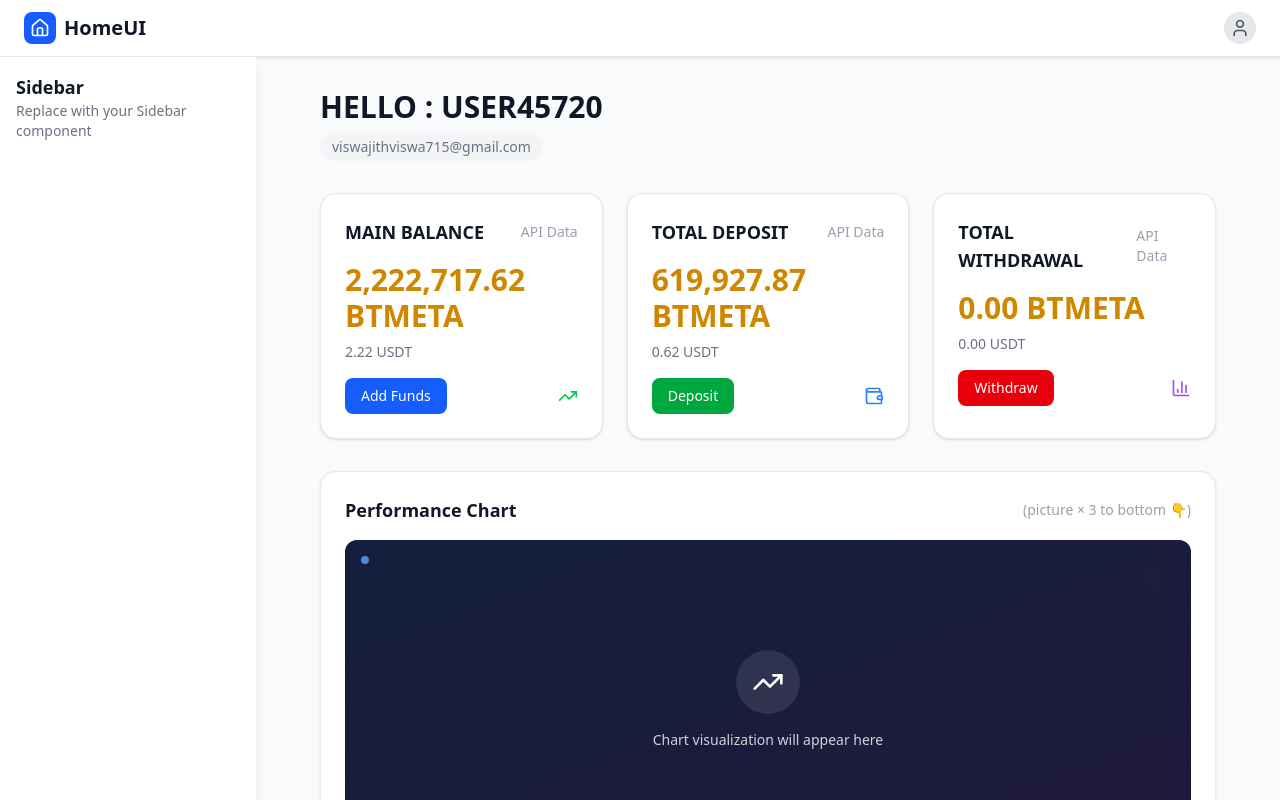
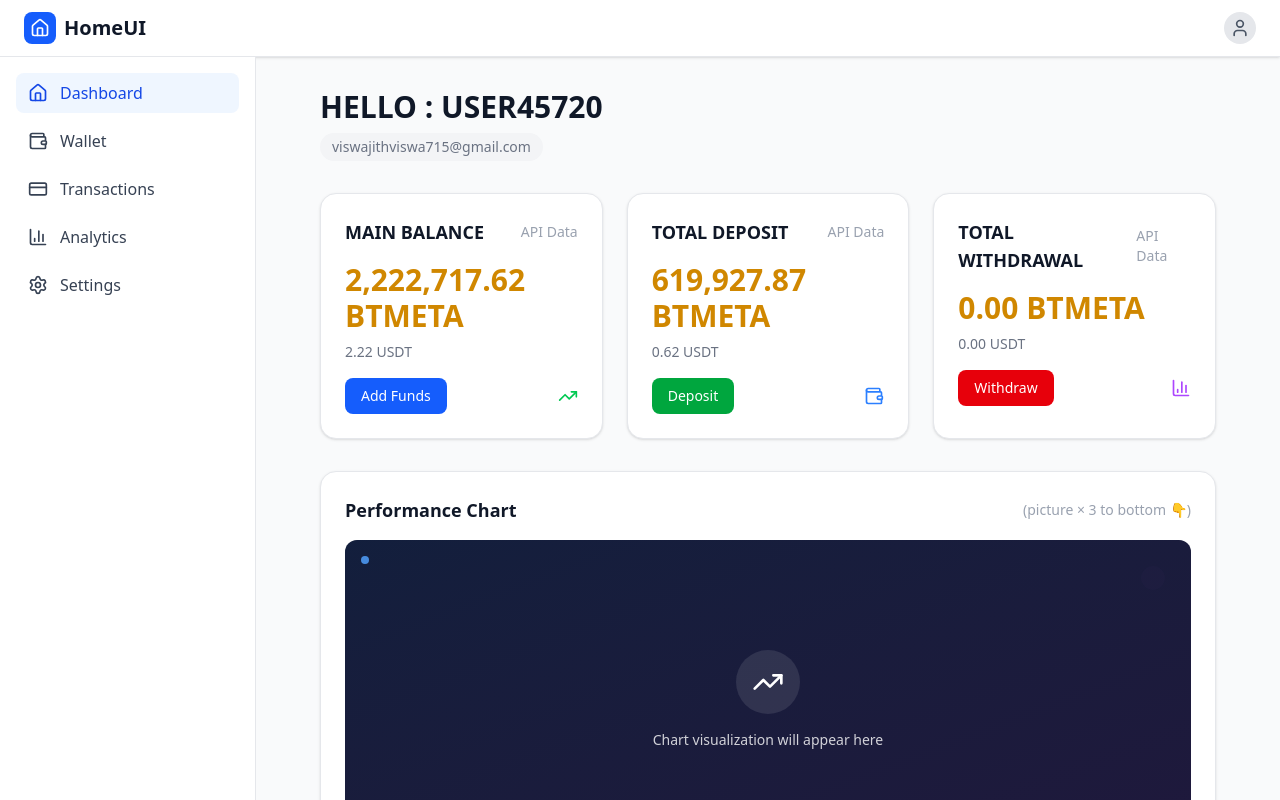
Before and after one commit to Viswajith2003/stockweb, a React (Vite) app: page / in a window 1280 px wide. Shown: the top 800 px of the page. Built offline with nearby package versions, Linux system fonts and the light colour scheme.

Commit message:
sidebar issues, tring to slove

```diff
--- a/src/Frontend/Pages/Home.jsx
+++ b/src/Frontend/Pages/Home.jsx
@@ -1,5 +1,6 @@
 import React, { useState, useEffect } from "react";
 import { Menu, Home, User, TrendingUp, Wallet, BarChart3 } from "lucide-react";
+import Sidebar from "../../components/sidebar.jsx"; // Import the Sidebar component
 
 const HomeUI = () => {
   const [isMenuOpen, setIsMenuOpen] = useState(false);
@@ -97,23 +98,12 @@ const HomeUI = () => {
         </div>
       </header>
 
-      <div className="flex flex-1">
-        {/* Sidebar Placeholder - Replace with your actual Sidebar component */}
-        <div
-          className={`${
-            isMenuOpen ? "translate-x-0" : "-translate-x-full"
-          } fixed inset-y-0 left-0 z-50 w-64 bg-white shadow-lg transform transition-transform duration-300 ease-in-out md:relative md:translate-x-0`}
-        >
-          <div className="p-4">
-            <h2 className="text-lg font-semibold text-gray-900">Sidebar</h2>
-            <p className="text-sm text-gray-500">
-              Replace with your Sidebar component
-            </p>
-          </div>
-        </div>
+      <div className="flex flex-1 relative">
+        {/* Sidebar Component */}
+        <Sidebar isMenuOpen={isMenuOpen} toggleMenu={toggleMenu} />
 
         {/* Main Content */}
-        <main className="flex-1 p-4 md:p-6 lg:p-8">
+        <main className="flex-1 p-4 md:p-6 lg:p-8 relative z-10">
           <div className="max-w-4xl mx-auto">
             {/* Welcome Section */}
             <div className="mb-8">
@@ -290,7 +280,7 @@ const HomeUI = () => {
       {/* Mobile Menu Overlay */}
       {isMenuOpen && (
         <div
-          className="fixed inset-0 bg-black bg-opacity-50 z-40 md:hidden"
+          className="fixed inset-0 bg-black bg-opacity-50 z-30 md:hidden"
           onClick={toggleMenu}
         ></div>
       )}
--- a/src/components/sidebar.jsx
+++ b/src/components/sidebar.jsx
@@ -1,4 +1,3 @@
-// Sidebar.js
 import React from "react";
 import {
   Home,
@@ -13,8 +12,8 @@ const Sidebar = ({ isMenuOpen, toggleMenu }) => {
   return (
     <aside
       className={`${isMenuOpen ? "translate-x-0" : "-translate-x-full"}
-      md:translate-x-0 fixed md:static inset-y-0 left-0 z-50 w-64 bg-white shadow-lg
-      transition-transform duration-300 ease-in-out md:shadow-none md:border-r border-gray-200`}
+       md:translate-x-0 fixed md:static inset-y-0 left-0 z-40 w-64 bg-white shadow-lg
+       transition-transform duration-300 ease-in-out md:shadow-none md:border-r border-gray-200`}
     >
       <div className="p-4 border-b border-gray-200 md:hidden">
         <div className="flex items-center justify-between">
```
